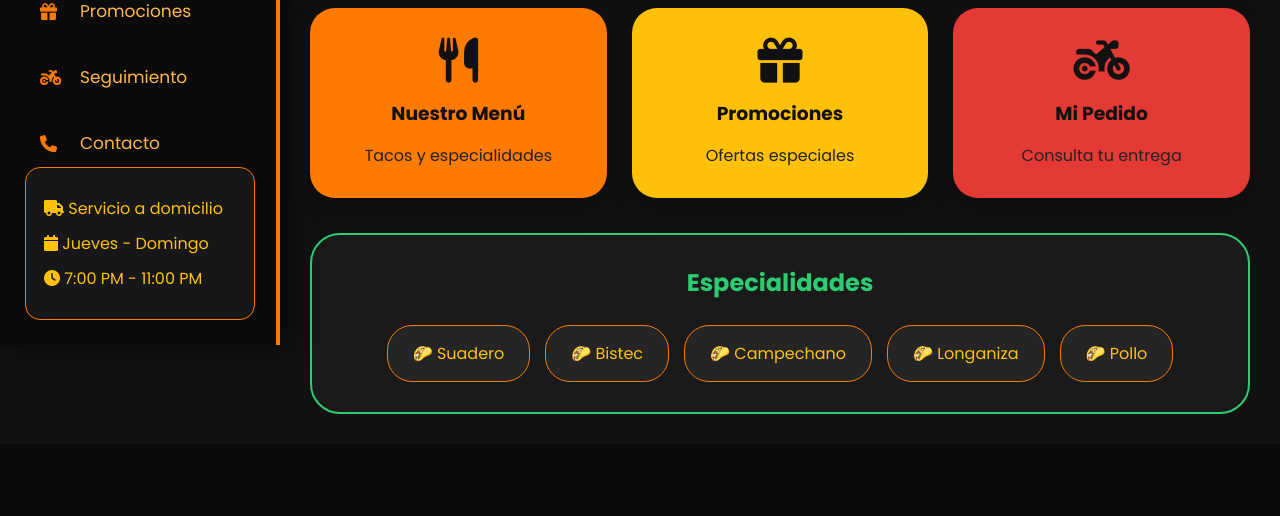
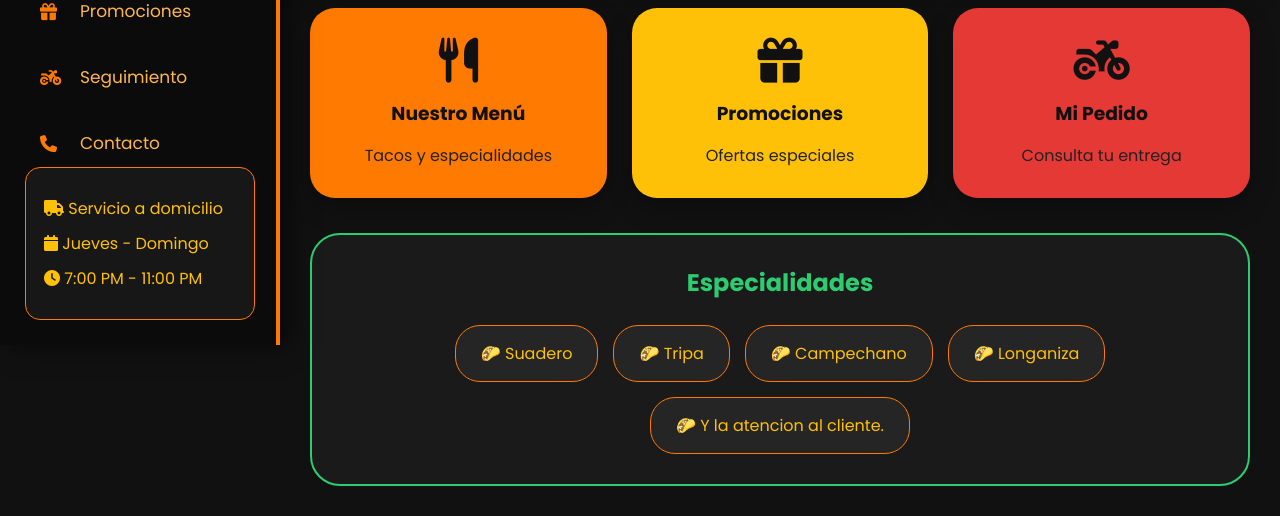
Before and after one commit to emiliogarcianmms-ship-it/los-dos-garcias, a Flask app: page / in a window 1280 px wide. Shown: the part 455-971 px from the top of the page. Before the commit the page ends 869 px from the top, so only its background shows below. Run offline with Flask 3, Linux system fonts and the light colour scheme; some libraries are stand-ins or nearby versions.

Commit message:
Update index.html

```diff
--- a/templates/index.html
+++ b/templates/index.html
@@ -116,13 +116,13 @@
 
             <span>🌮 Suadero</span>
 
-            <span>🌮 Bistec</span>
+            <span>🌮 Tripa</span>
 
             <span>🌮 Campechano</span>
 
             <span>🌮 Longaniza</span>
 
-            <span>🌮 Pollo</span>
+            <span>🌮 Y la atencion al cliente.</span>
 
 
         </div>
```
